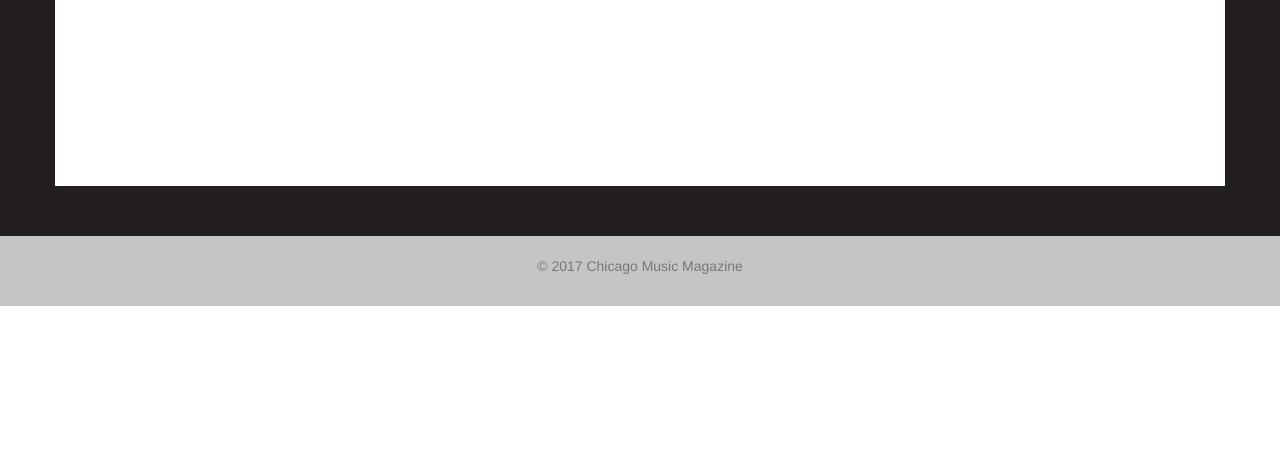
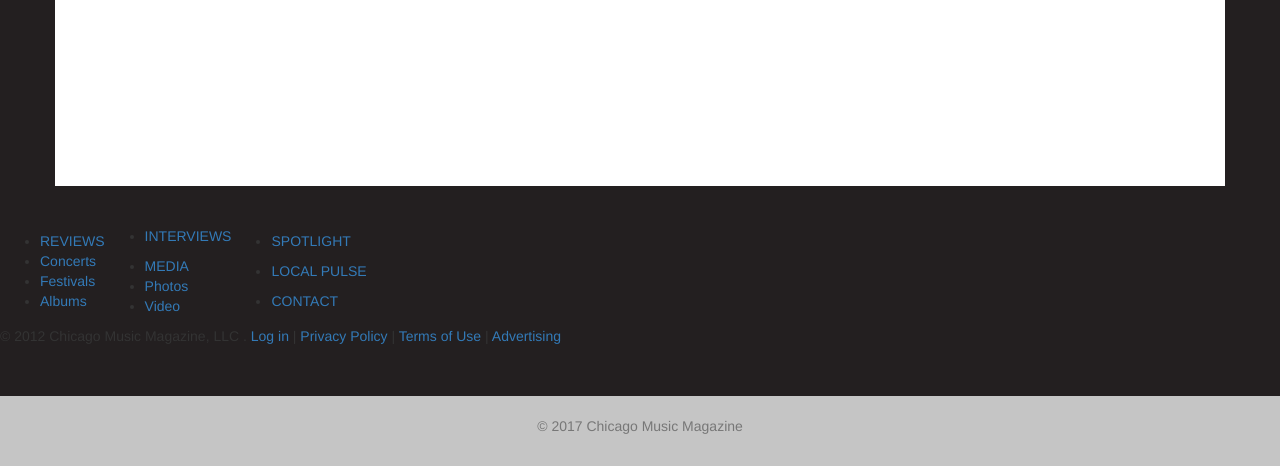
Before and after one commit to JccE/cmm-django, a Django app: a page that uses src/templates/base.html in a window 1280 px wide. Shown: the part 1298-1764 px from the top of the page. Before the commit the page ends 1604 px from the top, so only its background shows below. Run offline with Django 3.2, Linux system fonts and the light colour scheme; a user stored in the database is signed in; data comes from the database, SQL or seed files in the repository; both versions use the stored data as it was after the commit; parts of the project's set-up code (start-up, migrations or seed data) failed here and were passed over; some libraries are stand-ins or nearby versions.

Commit message:
Edited footer, created about section

```diff
--- a/src/cmm_django/urls.py
+++ b/src/cmm_django/urls.py
@@ -7,7 +7,7 @@ from django.views.generic import TemplateView
 
 urlpatterns = patterns('',
     # Examples:
-    #url(r'^about/$', TemplateView.as_view(template_name='base.html'), name='home'),
+    url(r'^about/$', TemplateView.as_view(template_name='company/about.html'), name='about'),
     #url(r'^pricing/$', TemplateView.as_view(template_name='base.html'), name='home'),
     url(r'^contact/$', TemplateView.as_view(template_name='company/contact_us.html'), name='contact_us'),
     url(r'^$', 'cmm_django.views.home', name='home'),
--- a/src/templates/base.html
+++ b/src/templates/base.html
@@ -117,7 +117,7 @@
   <div class="container-fluid">
       <ol class='breadcrumb'>
         <!-- <li><a href=''>Chicago Music Magazine</a></li> -->
-        <li><a href=''>About</a></li>
+        <li><a href='about'>About</a></li>
         <li><a href=''>Advertising</a></li>
         <li><a href=''>Calendar</a></li>
         <li><a href=''>Contact</a></li>
--- a/src/templates/footer.html
+++ b/src/templates/footer.html
@@ -1,9 +1,69 @@
+
+
+
+<footer>
+<br>
+<br>
+	<nav>
+<table>
+
+
+<th>
+<td>
+		<ul>
+            		<li class="first"><a href="http://www.chicagomusicmagazine.com/reviews/">REVIEWS</a></li>
+            		<li><a href="http://www.chicagomusicmagazine.com/reviews/?filter=concert">Concerts</a></li>
+            		<li><a href="http://www.chicagomusicmagazine.com/reviews/?filter=festival">Festivals</a></li>
+            		<li><a href="http://www.chicagomusicmagazine.com/reviews/?filter=album">Albums</a></li>
+            		<!--<li><a href="http://www.chicagomusicmagazine.com/reviews/?filter=music_video">Music Videos</a></li>-->
+            	</ul>
+</td>
+<td>
+	  	<div class="footer-divider"></div>
+            	<ul>
+            		<li class="first"><a href="http://www.chicagomusicmagazine.com/interviews/">INTERVIEWS</a></li>
+            	</ul>
+            	<div class="footer-divider"></div>
+            	<ul>
+            		<li class="first"><a href="">MEDIA</a></li>
+            		<li><a href="http://www.chicagomusicmagazine.com/media/photos">Photos</a></li>
+            		<li><a href="http://www.chicagomusicmagazine.com/media/video">Video</a></li>
+            	</ul>
+            	<div class="footer-divider"></div>
+</td>
+          <td>
+          	            	<ul>
+            		<li class="first"><a href="http://www.chicagomusicmagazine.com/spotlight/">SPOTLIGHT</a></li>
+            	</ul>
+            	<div class="footer-divider"></div>
+            	<ul>
+            		<li class="first"><a href="http://www.chicagomusicmagazine.com/local-pulse/">LOCAL PULSE</a></li>
+            	</ul>
+            	<div class="footer-divider"></div>
+            	<ul class="last">
+            		<li class="first"><a href="http://www.chicagomusicmagazine.com/contact/">CONTACT</a></li>
+            	</ul>
+
+          </td>
+
+
+
+</th>
+
+     </table>
+                 <p class="copyright">&copy; 2012 Chicago Music Magazine, LLC .  <a href="/wp-admin/">Log in</a>   |   <a href="/privacy-policy/">Privacy Policy</a>   |   <a href="/terms-of-use/">Terms of Use</a>   |   <a href="/advertising/">Advertising</a></p>
+  </nav>
+</footer>
 <footer class='footer'>
 
-<div class='container'>
+	<div class='container'>
 
-<p class='text-muted'>&copy; 2017 Chicago Music Magazine</p>
+		<p class='text-muted'>&copy; 2017 Chicago Music Magazine</p>
 
-</div>
+
+
+
+
+	</div>
 
 </footer>
```
Also changed, not shown: src/templates/company/about.html (added, +22 -0 lines), src/db.sqlite3.
